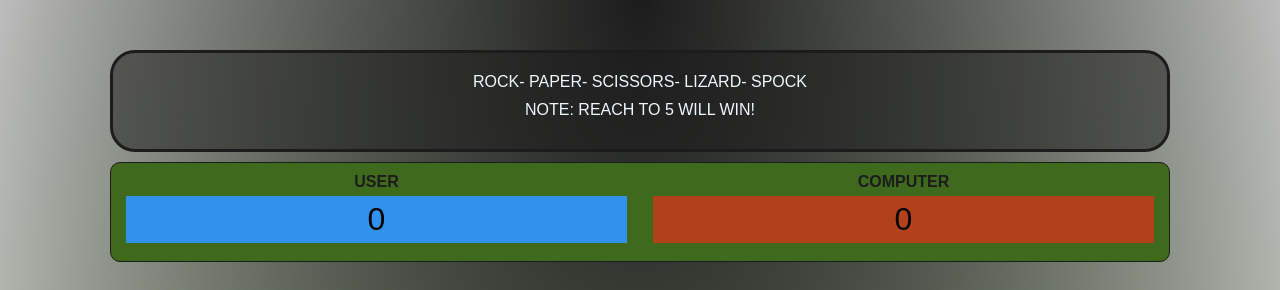
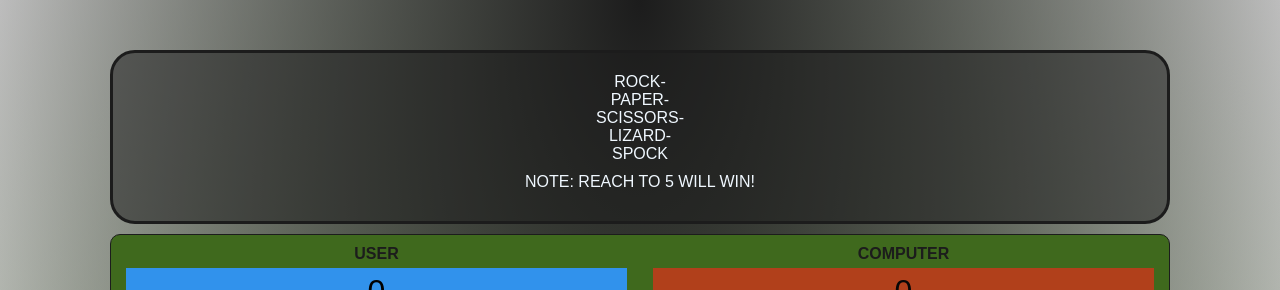
Before and after one commit to diegoh22/Rock-paper-scissors-lizard-spock, a plain HTML site: page index.html in a window 1280 px wide. Shown: the top 290 px of the page. Drawn offline with Linux system fonts and the light colour scheme.

Commit message:
debugging

```diff
--- a/index.html
+++ b/index.html
@@ -17,11 +17,11 @@
         <header>
             <div class="container" id='main'>
 
-                <spa> Rock-</spa>
-                <spa> Paper-</spa>
-                <spa> Scissors-</spa>
-                <spa> Lizard-</spa>
-                <spa> Spock</spa>
+                <p> Rock-</p>
+                <p> Paper-</p>
+                <p> Scissors-</p>
+                <p> Lizard-</p>
+                <p> Spock</p>
             <div><span id="note">NOTE: REACH TO 5 WILL WIN!</span></div>
             </div>
 
```
